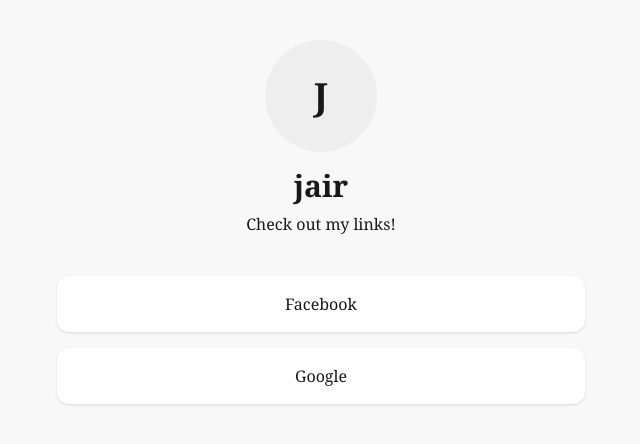
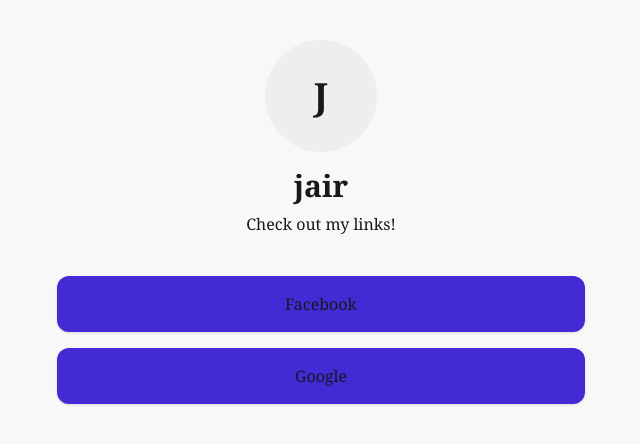
Before and after one commit to tylerboutwell/MiniPage, a Django app: a page that uses core/templates/core/minipage.html in a window 1280 px wide. Shown: the top 444 px of the page, without its empty margins (319-959 px from the left). Run offline with Django 5.2, Linux system fonts and the light colour scheme; data comes from the database, SQL or seed files in the repository; both versions use the stored data as it was after the commit; some libraries are stand-ins or nearby versions.

Commit message:
Remove secondary color from preview and set the primary color for the link buttons'

```diff
--- a/core/templates/core/minipage.html
+++ b/core/templates/core/minipage.html
@@ -33,7 +33,7 @@
         {% for link in links %}
         <a href="{{ link.url }}"
            target="_blank"
-           class="block text-center bg-base-100 p-4 rounded-xl shadow hover:shadow-lg hover:-translate-y-0.5 transition font-medium">
+           class="block text-center bg-primary p-4 rounded-xl shadow hover:shadow-lg hover:-translate-y-0.5 transition font-medium">
             {{ link.title }}
         </a>
         {% empty %}
@@ -45,7 +45,7 @@
     {% if user.is_authenticated and user == profile.user %}
     <div class="text-center mt-8">
         <a href="{% url 'profiles:profile_detail' profile.id %}"
-           class="link link-hover link-primary">
+           class="link link-hover">
             Edit your profile →
         </a>
     </div>
--- a/profiles/templates/profiles/edit_profile.html
+++ b/profiles/templates/profiles/edit_profile.html
@@ -30,8 +30,8 @@
                 <h2 class="text-xl font-bold">Theme Preview</h2>
                 <p class="mt-2">This is what your minipage will look like using the selected theme.</p>
 
-                <button class="btn btn-primary mt-4">Primary Button</button>
-                <button class="btn btn-secondary mt-4">Secondary Button</button>
+                <div class="btn w-full btn-primary mt-4">Link 1!</div>
+                <div class="btn w-full btn-primary mt-4">Link 2!</div>
             </div>
 
             <!-- Submit Button -->
--- a/theme/static/css/dist/styles.css
+++ b/theme/static/css/dist/styles.css
@@ -1101,6 +1101,9 @@
   .bg-gray-200 {
     background-color: var(--color-gray-200);
   }
+  .bg-primary {
+    background-color: var(--color-primary);
+  }
   .bg-red-50 {
     background-color: var(--color-red-50);
   }
```
Also changed, not shown: db.sqlite3.
